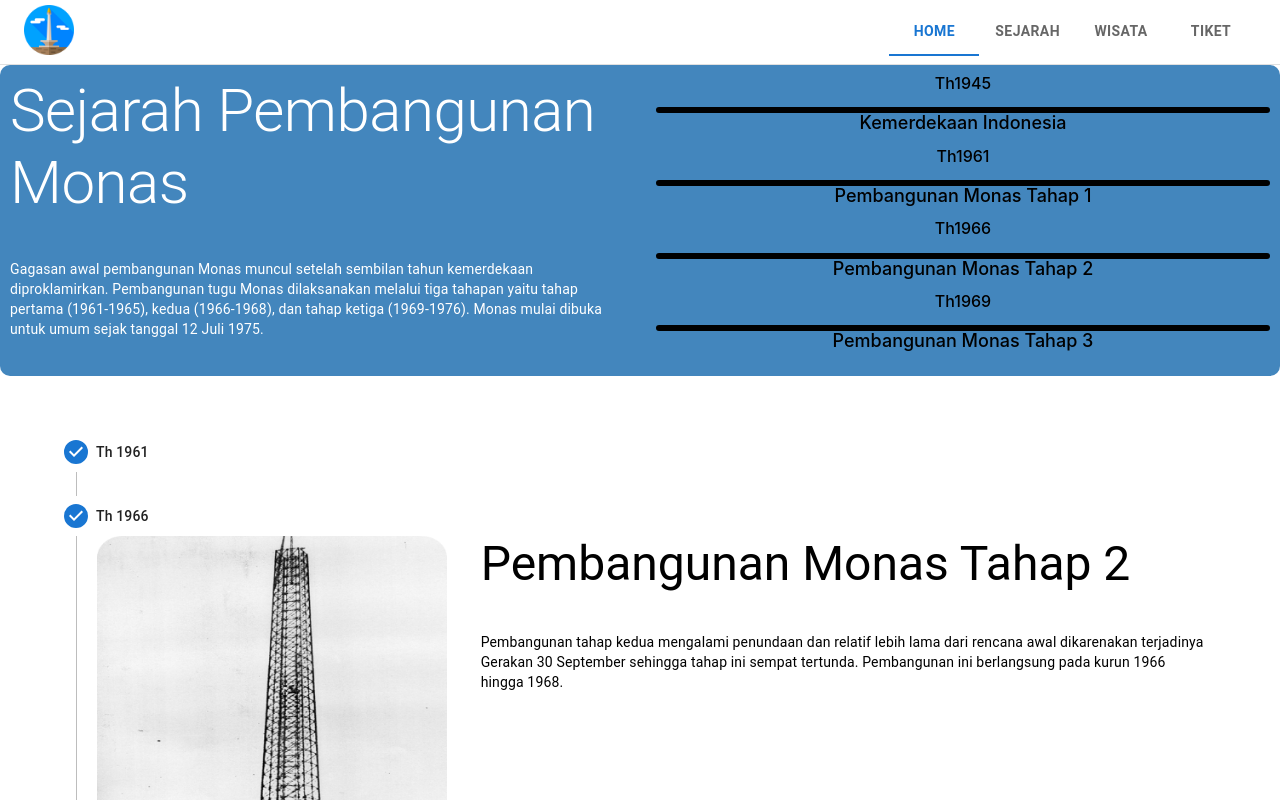
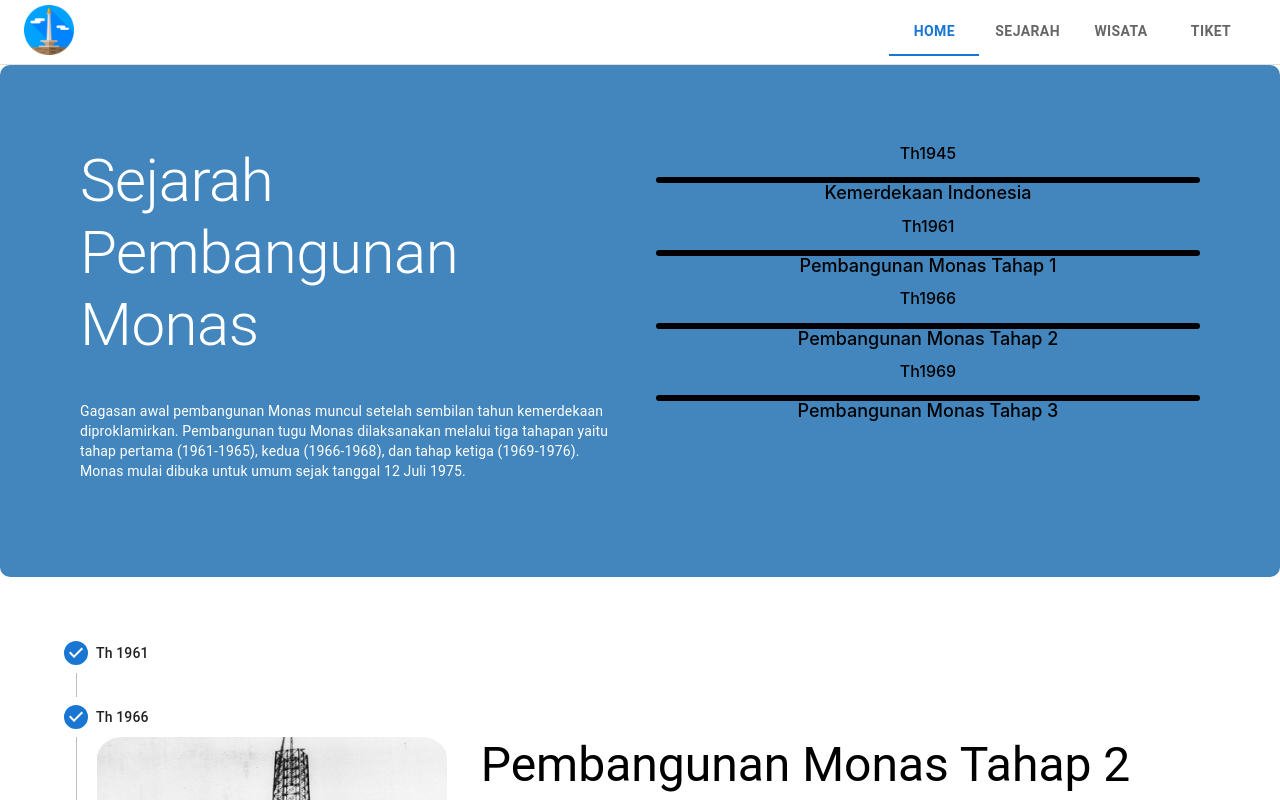
Before and after one commit to sonymuhamad/monas-eticket, a Next.js app: page /history in a window 1280 px wide. Shown: the top 800 px of the page. Built offline with nearby package versions, Linux system fonts and the light colour scheme.

Commit message:
fixing bugs

```diff
--- a/package.json
+++ b/package.json
@@ -14,7 +14,6 @@
     "@mui/icons-material": "^5.11.11",
     "@mui/lab": "^5.0.0-alpha.123",
     "@mui/material": "^5.11.13",
-    "@mui/styles": "^5.12.0",
     "@types/multer": "^1.4.7",
     "@types/node": "^18.15.3",
     "@types/react": "18.0.28",
--- a/src/pages/history/index.tsx
+++ b/src/pages/history/index.tsx
@@ -13,84 +13,38 @@ import {
   StepContent,
   Button,
 } from "@mui/material";
-import { makeStyles } from "@mui/styles";
 import { useState } from "react";
 import Image from "next/image";
-
-const useStyles = makeStyles(() => ({
-  container: {
-    opacity: 1,
-    mixBlendMode: "normal",
-    backgroundColor: "rgba(67, 134, 189, 1)",
-    alignItems: "inherit",
-    display: "flex",
-    flexDirection: "column",
-    gap: "40px",
-    justifyContent: "flex-start",
-    borderRadius: "10px",
-    padding: 10,
-  },
-  itemContainer: {
-    opacity: 1,
-    mixBlendMode: "normal",
-    alignItems: "inherit",
-  },
-  title: {
-    lineHeight: "108.52272510528564%",
-    letterSpacing: "0%",
-    marginBottom: "15px",
-    textTransform: "none",
-    textAlign: "center",
-    verticalAlign: "top",
-    fontFamily: "Inter",
-    fontSize: "16px",
-    color: "#000000",
-    fontWeight: 500,
-    width: "100%",
-  },
-  subtitle: {
-    lineHeight: "108.52272510528564%",
-    letterSpacing: "0%",
-    marginBottom: "15px",
-    textTransform: "none",
-    textAlign: "center",
-    verticalAlign: "top",
-    fontFamily: "Inter",
-    fontSize: "18px",
-    color: "#000000",
-    fontWeight: 500,
-    width: "100%",
-    height: "100%",
-  },
-  divider: {
-    opacity: 1,
-    mixBlendMode: "normal",
-    borderColor: "#000000",
-    borderWidth: "3px",
-    borderStyle: "solid",
-    borderRadius: "10px",
-  },
-}));
+import {} from "@mui/material";
 
 const HistoryPage: NextPageWithLayout = () => {
-  const classes = useStyles();
   const [activeStep, setActiveStep] = useState(1);
-
   const handleNext = () => {
     setActiveStep((prevActiveStep) => prevActiveStep + 1);
   };
-
   const handleBack = () => {
     setActiveStep((prevActiveStep) => prevActiveStep - 1);
   };
-
   return (
     <>
       <Head>
         <title>Monas | History</title>
       </Head>
 
-      <Box className={classes.container}>
+      <Box
+        sx={{
+          opacity: 1,
+          mixBlendMode: "normal",
+          backgroundColor: "rgba(67, 134, 189, 1)",
+          alignItems: "inherit",
+          display: "flex",
+          flexDirection: "column",
+          gap: "40px",
+          justifyContent: "flex-start",
+          borderRadius: "10px",
+          padding: 10,
+        }}
+      >
         <Grid container spacing={4}>
           <Grid item sm={6} xs={12}>
             <Typography component={"h1"} variant="h2" color={"#FFFFFF"}>
@@ -108,25 +62,211 @@ const HistoryPage: NextPageWithLayout = () => {
 
           <Grid item sm={6} xs={12}>
             <div>
-              <div className={classes.itemContainer}>
-                <p className={classes.title}>Th1945</p>
-                <div className={classes.divider}></div>
-                <p className={classes.subtitle}>Kemerdekaan Indonesia</p>
+              <div>
+                <p
+                  style={{
+                    lineHeight: "108.52272510528564%",
+                    letterSpacing: "0%",
+                    marginBottom: "15px",
+                    textTransform: "none",
+                    textAlign: "center",
+                    verticalAlign: "top",
+                    fontFamily: "Inter",
+                    fontSize: "16px",
+                    color: "#000000",
+                    fontWeight: 500,
+                    width: "100%",
+                  }}
+                >
+                  Th1945
+                </p>
+                <div
+                  style={{
+                    opacity: 1,
+                    mixBlendMode: "normal",
+                    borderColor: "#000000",
+                    borderWidth: "3px",
+                    borderStyle: "solid",
+                    borderRadius: "10px",
+                  }}
+                ></div>
+                <p
+                  style={{
+                    lineHeight: "108.52272510528564%",
+                    letterSpacing: "0%",
+                    marginBottom: "15px",
+                    textTransform: "none",
+                    textAlign: "center",
+                    verticalAlign: "top",
+                    fontFamily: "Inter",
+                    fontSize: "18px",
+                    color: "#000000",
+                    fontWeight: 500,
+                    width: "100%",
+                    height: "100%",
+                  }}
+                >
+                  Kemerdekaan Indonesia
+                </p>
               </div>
-              <div className={classes.itemContainer}>
-                <p className={classes.title}>Th1961</p>
-                <div className={classes.divider}></div>
-                <p className={classes.subtitle}>Pembangunan Monas Tahap 1</p>
+              <div
+                style={{
+                  opacity: 1,
+                  mixBlendMode: "normal",
+                  alignItems: "inherit",
+                }}
+              >
+                <p
+                  style={{
+                    lineHeight: "108.52272510528564%",
+                    letterSpacing: "0%",
+                    marginBottom: "15px",
+                    textTransform: "none",
+                    textAlign: "center",
+                    verticalAlign: "top",
+                    fontFamily: "Inter",
+                    fontSize: "16px",
+                    color: "#000000",
+                    fontWeight: 500,
+                    width: "100%",
+                  }}
+                >
+                  Th1961
+                </p>
+                <div
+                  style={{
+                    opacity: 1,
+                    mixBlendMode: "normal",
+                    borderColor: "#000000",
+                    borderWidth: "3px",
+                    borderStyle: "solid",
+                    borderRadius: "10px",
+                  }}
+                ></div>
+                <p
+                  style={{
+                    lineHeight: "108.52272510528564%",
+                    letterSpacing: "0%",
+                    marginBottom: "15px",
+                    textTransform: "none",
+                    textAlign: "center",
+                    verticalAlign: "top",
+                    fontFamily: "Inter",
+                    fontSize: "18px",
+                    color: "#000000",
+                    fontWeight: 500,
+                    width: "100%",
+                    height: "100%",
+                  }}
+                >
+                  Pembangunan Monas Tahap 1
+                </p>
               </div>
-              <div className={classes.itemContainer}>
-                <p className={classes.title}>Th1966</p>
-                <div className={classes.divider}></div>
-                <p className={classes.subtitle}>Pembangunan Monas Tahap 2</p>
+              <div
+                style={{
+                  opacity: 1,
+                  mixBlendMode: "normal",
+                  alignItems: "inherit",
+                }}
+              >
+                <p
+                  style={{
+                    lineHeight: "108.52272510528564%",
+                    letterSpacing: "0%",
+                    marginBottom: "15px",
+                    textTransform: "none",
+                    textAlign: "center",
+                    verticalAlign: "top",
+                    fontFamily: "Inter",
+                    fontSize: "16px",
+                    color: "#000000",
+                    fontWeight: 500,
+                    width: "100%",
+                  }}
+                >
+                  Th1966
+                </p>
+                <div
+                  style={{
+                    opacity: 1,
+                    mixBlendMode: "normal",
+                    borderColor: "#000000",
+                    borderWidth: "3px",
+                    borderStyle: "solid",
+                    borderRadius: "10px",
+                  }}
+                ></div>
+                <p
+                  style={{
+                    lineHeight: "108.52272510528564%",
+                    letterSpacing: "0%",
+                    marginBottom: "15px",
+                    textTransform: "none",
+                    textAlign: "center",
+                    verticalAlign: "top",
+                    fontFamily: "Inter",
+                    fontSize: "18px",
+                    color: "#000000",
+                    fontWeight: 500,
+                    width: "100%",
+                    height: "100%",
+                  }}
+                >
+                  Pembangunan Monas Tahap 2
+                </p>
               </div>
-              <div className={classes.itemContainer}>
-                <p className={classes.title}>Th1969</p>
-                <div className={classes.divider}></div>
-                <p className={classes.subtitle}>Pembangunan Monas Tahap 3</p>
+              <div
+                style={{
+                  opacity: 1,
+                  mixBlendMode: "normal",
+                  alignItems: "inherit",
+                }}
+              >
+                <p
+                  style={{
+                    lineHeight: "108.52272510528564%",
+                    letterSpacing: "0%",
+                    marginBottom: "15px",
+                    textTransform: "none",
+                    textAlign: "center",
+                    verticalAlign: "top",
+                    fontFamily: "Inter",
+                    fontSize: "16px",
+                    color: "#000000",
+                    fontWeight: 500,
+                    width: "100%",
+                  }}
+                >
+                  Th1969
+                </p>
+                <div
+                  style={{
+                    opacity: 1,
+                    mixBlendMode: "normal",
+                    borderColor: "#000000",
+                    borderWidth: "3px",
+                    borderStyle: "solid",
+                    borderRadius: "10px",
+                  }}
+                ></div>
+                <p
+                  style={{
+                    lineHeight: "108.52272510528564%",
+                    letterSpacing: "0%",
+                    marginBottom: "15px",
+                    textTransform: "none",
+                    textAlign: "center",
+                    verticalAlign: "top",
+                    fontFamily: "Inter",
+                    fontSize: "18px",
+                    color: "#000000",
+                    fontWeight: 500,
+                    width: "100%",
+                    height: "100%",
+                  }}
+                >
+                  Pembangunan Monas Tahap 3
+                </p>
               </div>
             </div>
           </Grid>
```
Also changed, not shown: 1 other file (tests, documents, lock files or other folders).
